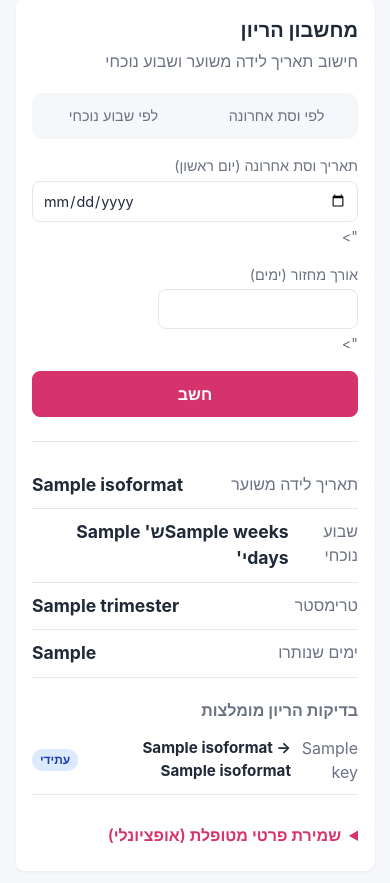
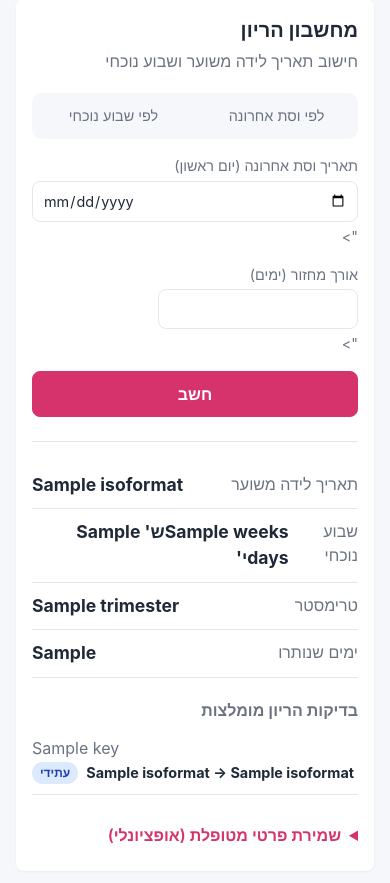
Before and after one commit to idoagv/pregnancy-calc, a Flask app: template templates/index.html in a window 390 px wide. Shown: the part 64-947 px from the top of the page. Run offline with Flask 3, Linux system fonts and the light colour scheme; the template is opened without the code that fills it: most values are stand-ins (such as "Sample title", 1, 10 or a date in 2020); form fields are guessed from the names that the template uses.

Commit message:
Fix screening date wrapping on narrow mobile screens
Stack test name and date range vertically on screens ≤480px so ISO
dates don't break at their hyphens. Added white-space:nowrap to keep
each date string intact.

Co-Authored-By: Claude Opus 4.7 <noreply@anthropic.com>

```diff
--- a/static/css/style.css
+++ b/static/css/style.css
@@ -227,4 +227,13 @@ button.primary:hover { filter: brightness(1.05); }
     .row { flex-direction: column; }
     .patients { font-size: 0.85rem; }
     .patients th, .patients td { padding: 6px; }
+    .result-row.screening {
+        flex-direction: column;
+        align-items: flex-end;
+        gap: 2px;
+    }
+    .result-row.screening strong {
+        white-space: nowrap;
+        font-size: 0.9rem;
+    }
 }
```
